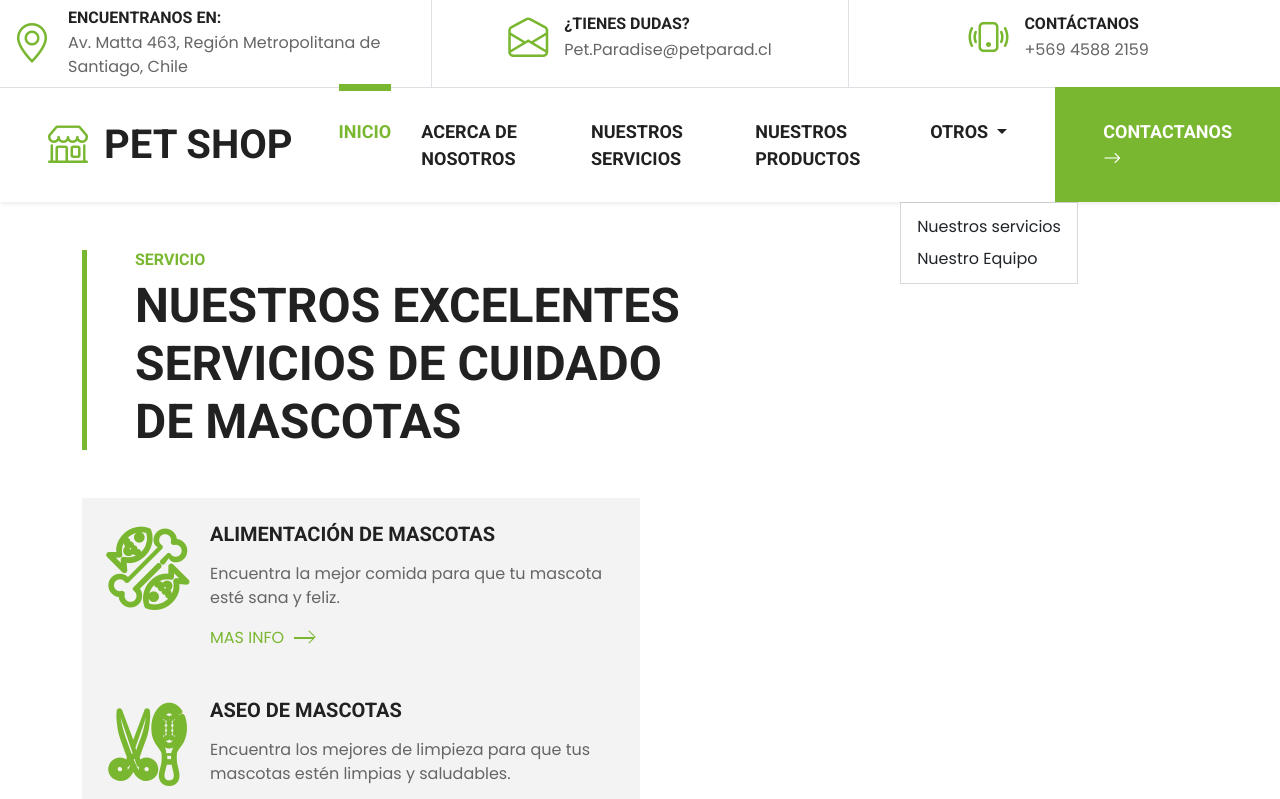
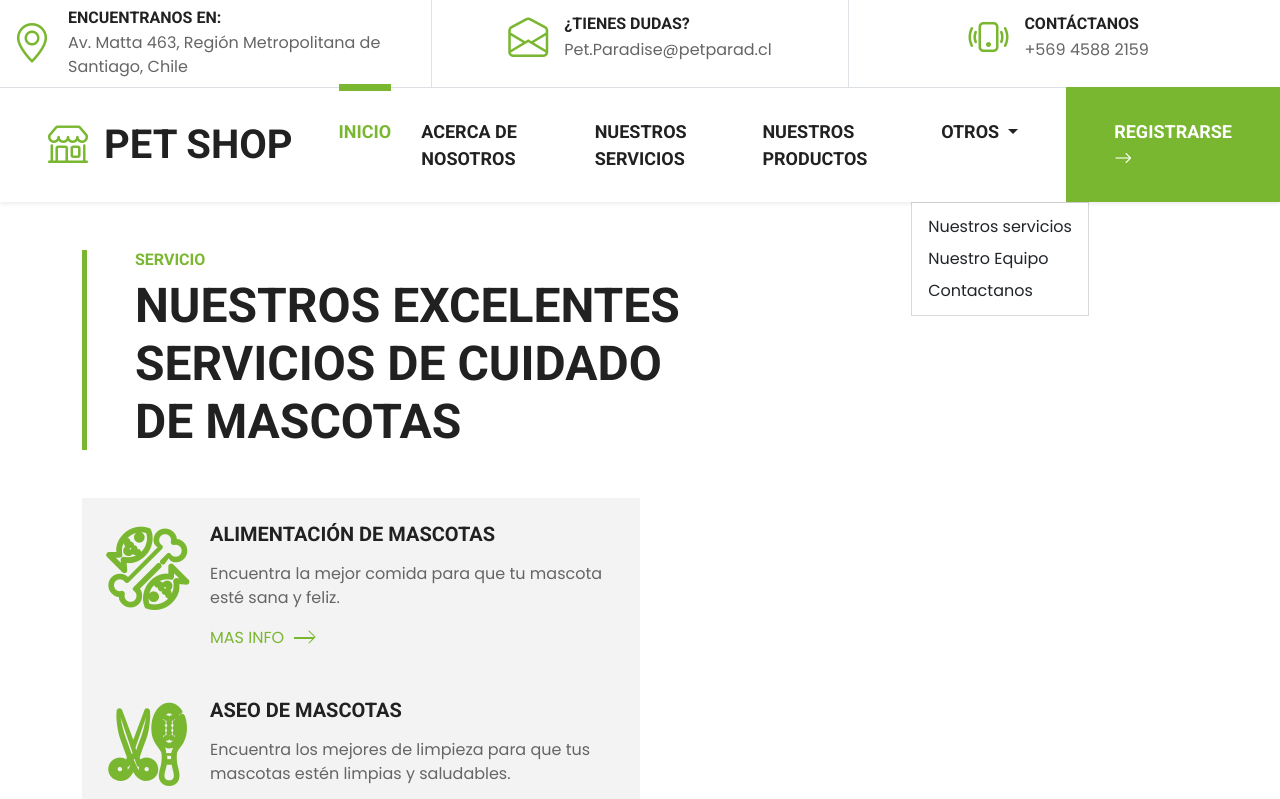
Before and after one commit to Felipe-Diaz/Tienda_Mascotas, a plain HTML site: page Tienda-Mascotas -- Template/service.html in a window 1280 px wide. Both pictures are taken after a click on the link "OTROS". Shown: the top 799 px of the page. Drawn offline with nearby package versions, Linux system fonts and the light colour scheme.

Commit message:
Update service.html

```diff
--- a/Tienda-Mascotas -- Template/service.html
+++ b/Tienda-Mascotas -- Template/service.html
@@ -83,12 +83,13 @@
                 <div class="dropdown-menu m-0">
                     <a href="price.html" class="dropdown-item">Nuestros servicios</a>
                     <a href="team.html" class="dropdown-item">Nuestro Equipo</a>
+                    <a href="contact.html" class="dropdown-item">Contactanos</a>
                     <!-- <a href="testimonial.html" class="dropdown-item">Testimonios de clientes</a> -->
                     <!-- <a href="blog.html" class="dropdown-item">Blog Grid</a> -->
                     <!-- <a href="detail.html" class="dropdown-item">Blog Detail</a> -->
                 </div>
             </div>
-            <a href="contact.html" class="nav-item nav-link nav-contact bg-primary text-white px-5 ms-lg-5">Contactanos <i class="bi bi-arrow-right"></i></a>
+            <a href="register.html" class="nav-item nav-link nav-contact bg-primary text-white px-5 ms-lg-5">Registrarse <i class="bi bi-arrow-right"></i></a>
         </div>
     </div>
 </nav>
@@ -177,7 +178,7 @@
             </div>
         </div>
     </div>
-                        </div>
+                        <!-- </div>
                     </div>
                     <div class="bg-light text-center pt-5 mt-lg-5">
                         </div>
@@ -204,7 +205,7 @@
                 </div>
             </div>
         </div>
-    </div>
+    </div> -->
     <!-- Pricing Plan End -->
 
 
```
